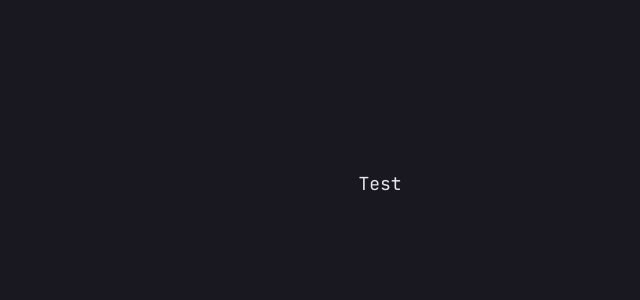
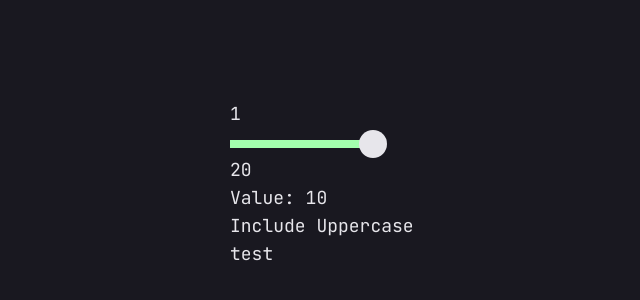
Before and after one commit to DeyanTopalov/password-generator, a Next.js app: page / in a window 1280 px wide. Shown: the part 216-516 px from the top of the page, without its empty margins (260-900 px from the left). Built offline with nearby package versions, Linux system fonts and the light colour scheme.

Commit message:
added basic slider

```diff
--- a/app/page.tsx
+++ b/app/page.tsx
@@ -1,5 +1,9 @@
-import Image from "next/image";
+import Slider from "@components/Slider";
 
 export default function Home() {
-  return <section>Test</section>;
+  return (
+    <section>
+      <Slider />
+    </section>
+  );
 }
--- /dev/null
+++ b/components/Slider.tsx
@@ -0,0 +1,60 @@
+"use client";
+import { useState, useEffect } from "react";
+
+const Slider = () => {
+  const [isClient, setIsClient] = useState<boolean>(false);
+  const [sliderValue, setSliderValue] = useState<number>(10);
+  const sliderMin = 1;
+  const sliderMax = 20;
+  const sliderBgWidth = `${(sliderValue / sliderMax) * 100}%`;
+
+  const handleSliderChange = (event: React.ChangeEvent<HTMLInputElement>) => {
+    const newValue = parseInt(event.target.value);
+    setSliderValue(newValue);
+  };
+
+  useEffect(() => {
+    setIsClient(true);
+  }, []);
+
+  return (
+    <div className="w-[300px]">
+      <form action="">
+        <div className="">
+          <p>{sliderMin}</p>
+          <input
+            type="range"
+            name="slider"
+            id="slider"
+            min={sliderMin}
+            max={sliderMax}
+            defaultValue={sliderValue}
+            onChange={handleSliderChange}
+            className="range-slider"
+          />
+          <p>{sliderMax}</p>
+          <p>
+            Value: <span>{sliderValue}</span>
+          </p>
+          <label htmlFor="slider">Include Uppercase</label>
+          {isClient && (
+            <style>{`.range-slider::before{
+            content: "";
+            position: absolute;
+            z-index: -1;
+            inset: 0;
+            width: ${sliderBgWidth};
+            height: 100%;
+            background-color: hsl(var(--neon-green));
+          }`}</style>
+          )}
+        </div>
+        <div className="test2" data-widht={sliderBgWidth}>
+          test
+        </div>
+      </form>
+    </div>
+  );
+};
+
+export default Slider;
--- a/styles/globals.css
+++ b/styles/globals.css
@@ -51,3 +51,31 @@
   /* yellow */
   color: hsl(42, 91%, 68%);
 }
+
+
+.range-slider {
+  position: relative;
+  appearance: none;
+  width: 100%;
+  height: 8px;
+  z-index: 1;
+  background-color: hsl(var(--gray-900));
+}
+
+
+.range-slider::-webkit-slider-thumb {
+  -webkit-appearance: none;
+  appearance: none;
+  width: 1.75rem;
+  height: 1.75rem;
+  border-radius: 50%;
+  background-color: hsl(var(--gray-200));
+  cursor: pointer;
+  z-index: 999;
+  transition: all 0.2s ease-in-out
+}
+
+.range-slider::-webkit-slider-thumb:hover {
+  background-color: hsl(var(--gray-900));
+  border: 2px solid hsl(var(--neon-green));
+}
```
